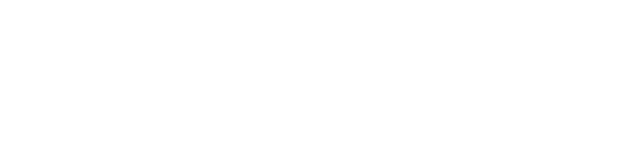
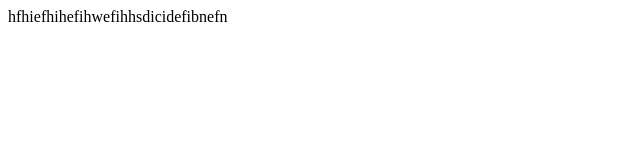
Before and after one commit to mushfiq-nehal/portfolio-website, a plain HTML site: page index.html in a window 1280 px wide. Shown: the whole page, without its empty margins (0-640 px from the left). Drawn offline with Linux system fonts and the light colour scheme.

Commit message:
third commit

```diff
--- a/index.html
+++ b/index.html
@@ -3,9 +3,9 @@
 <head>
     <meta charset="UTF-8">
     <meta name="viewport" content="width=device-width, initial-scale=1.0">
-    <title>this is demo</title>
+    <title>this is demo.........</title>
 </head>
 <body>
-
+    hfhiefhihefihwefihhsdicidefibnefn
 </body>
 </html>
```
